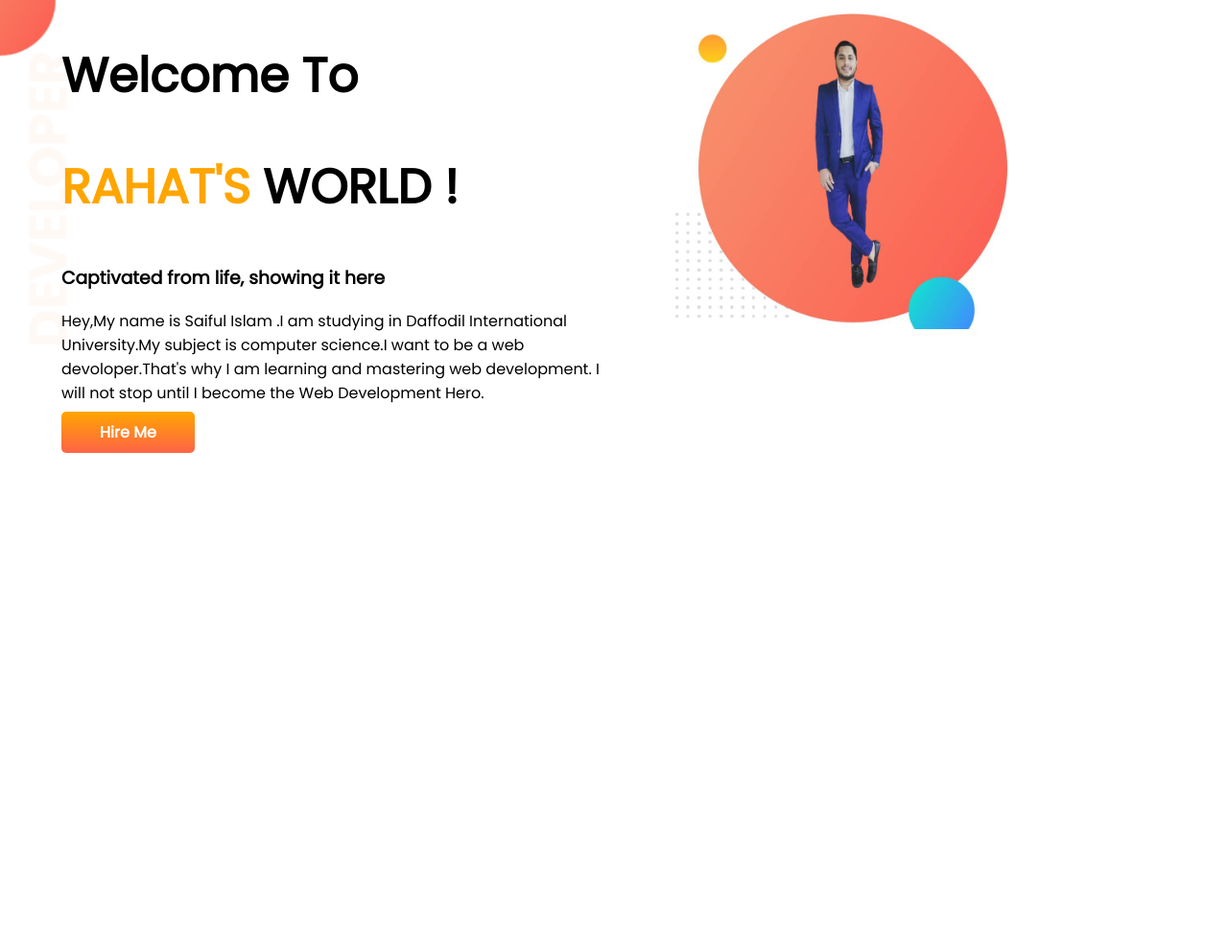
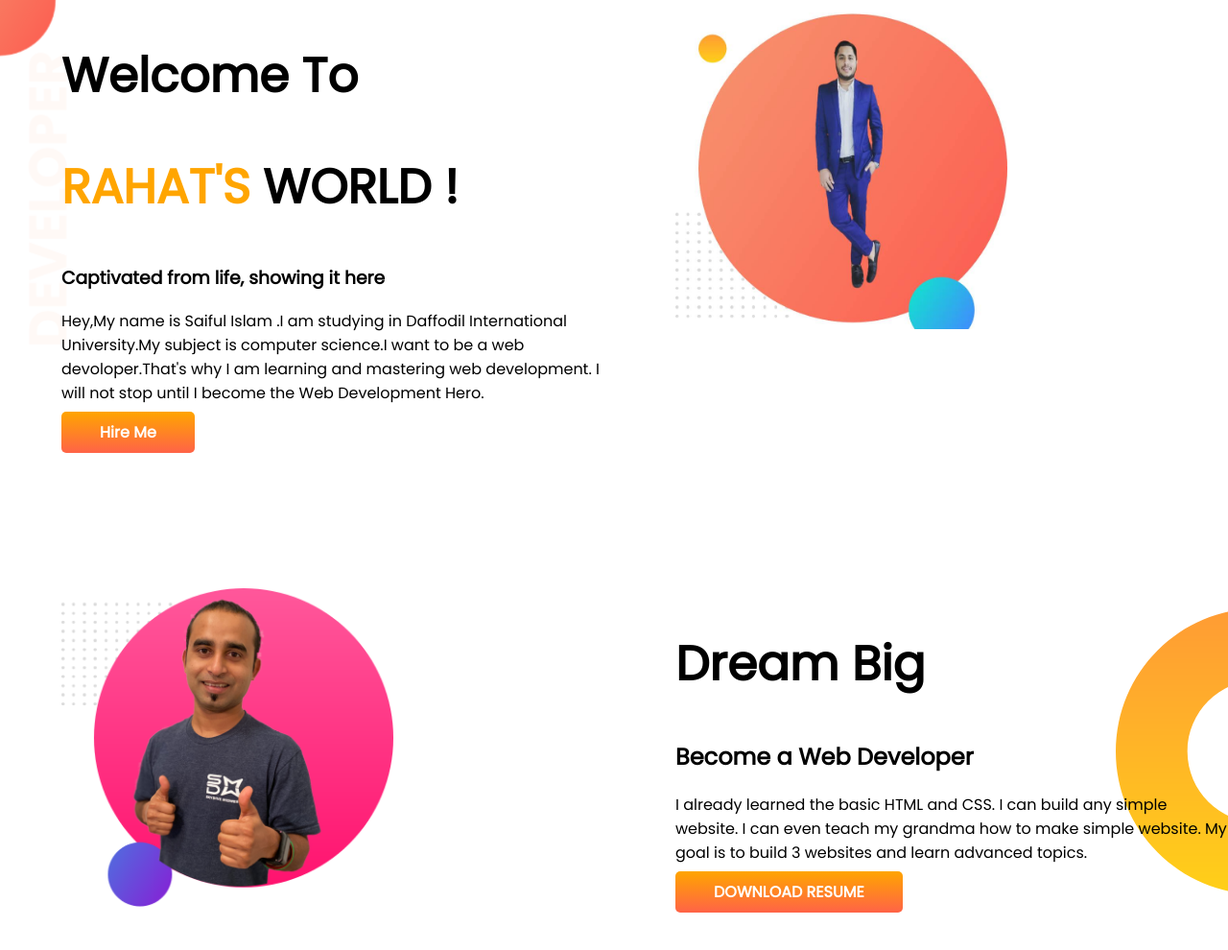
Before and after one commit to saiful1616/developer-portfolio, a plain HTML site: page index.html in a window 1280 px wide. Shown: the whole page at 96% size. Before the commit the page ends 800 px from the top, so only its background shows below. Drawn offline with Linux system fonts and the light colour scheme.

Commit message:
dream big

```diff
--- a/index.html
+++ b/index.html
@@ -21,7 +21,20 @@
       </div>
         <div class="half-width">
          <img src="images/my-bg.jpg" alt="">
-        </div>
+        </div class="half-width">
+     </section>
+     <section class="dream-big">
+       <div class="half-width">
+         <img src="images/jhankar2.png" alt="">
+       </div>
+       <div class="half-width">
+         <h1>Dream Big</h1>
+         <h2>Become a Web Developer</h2>
+         <p> I already learned the basic HTML and CSS. I can build any simple website. I can even teach my grandma how to make simple website. My goal is to build 3 websites and learn advanced topics.</p>
+         <a class="link-button" target = "_blank"href="">DOWNLOAD RESUME</a>
+       </div>
+
+
      </section>
 
 
--- a/style.css
+++ b/style.css
@@ -10,6 +10,7 @@ h1{
 }
 section{
     display: flex;
+    margin-bottom: 150px;
 }
 .half-width{
     width: 50%;
@@ -32,3 +33,8 @@ section{
     background-repeat: no-repeat;
 
 }
+.dream-big{
+    background-image: url(images/dream-bg.png);
+    background-repeat: no-repeat;
+    background-position: right;
+}
```
